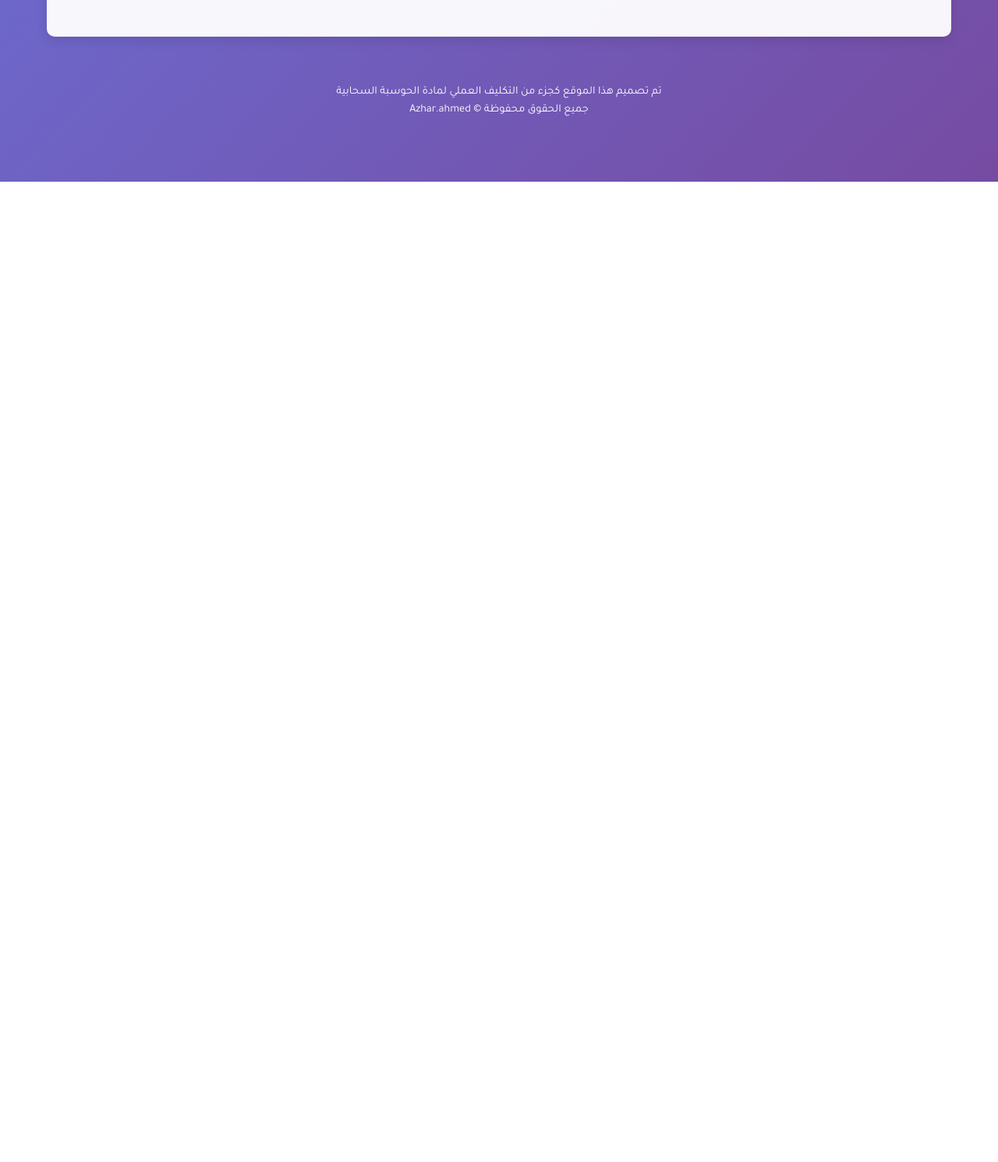
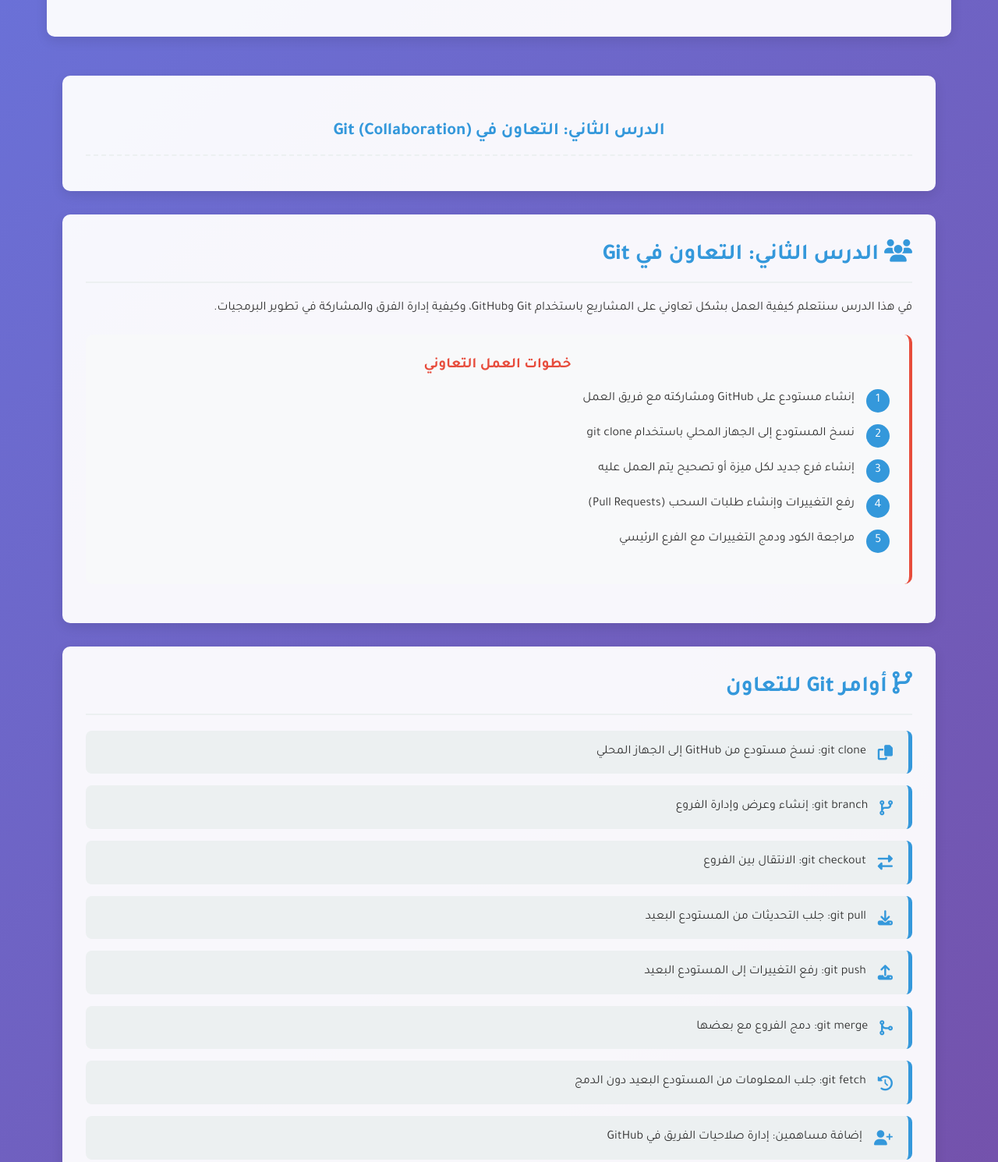
Before and after one commit to Azhar7667/azhra-html1, a plain HTML site: page index.html in a window 1280 px wide. Shown: the part 1216-2706 px from the top of the page at 78% size. Before the commit the page ends 1449 px from the top, so only its background shows below. Drawn offline with Linux system fonts and the light colour scheme.

Commit message:
إضافة محتوى الدرس الثاني (Collaboration)

```diff
--- a/index.html
+++ b/index.html
@@ -197,6 +197,7 @@
     <div class="container">
         <header>
             <h1>مرحباً بك في موقع التعليم</h1>
+            <div class="lesson" id="lesson1"></div>
             <p class="subtitle">تعلم الحوسبة وتطوير البرمجيات بطرق مبسطة وممتعة</p>
             <p class="lesson-title">الدرس الأول: أوامر Git الأساسية</p>
         </header>
@@ -457,6 +458,82 @@
             </div>
         </div>
 
+</head>
+<body>
+    <div class="container">
+        <header>
+
+            <p class="lesson-title">الدرس الثاني: التعاون في Git (Collaboration)</p>
+        </header>
+
+        <div class="content-box">
+            <div class="lesson" id="lesson2"></div>
+            <h2><i class="fas fa-users"></i> الدرس الثاني: التعاون في Git</h2>
+            <p>في هذا الدرس سنتعلم كيفية العمل بشكل تعاوني على المشاريع باستخدام Git وGitHub، وكيفية إدارة الفرق والمشاركة في تطوير البرمجيات.</p>
+
+            <div class="collaboration-steps">
+                <h3>خطوات العمل التعاوني</h3>
+                <div class="step">
+                    <div class="step-number">1</div>
+                    <div>إنشاء مستودع على GitHub ومشاركته مع فريق العمل</div>
+                </div>
+                <div class="step">
+                    <div class="step-number">2</div>
+                    <div>نسخ المستودع إلى الجهاز المحلي باستخدام git clone</div>
+                </div>
+                <div class="step">
+                    <div class="step-number">3</div>
+                    <div>إنشاء فرع جديد لكل ميزة أو تصحيح يتم العمل عليه</div>
+                </div>
+                <div class="step">
+                    <div class="step-number">4</div>
+                    <div>رفع التغييرات وإنشاء طلبات السحب (Pull Requests)</div>
+                </div>
+                <div class="step">
+                    <div class="step-number">5</div>
+                    <div>مراجعة الكود ودمج التغييرات مع الفرع الرئيسي</div>
+                </div>
+            </div>
+        </div>
+
+        <div class="content-box">
+            <h2><i class="fas fa-code-branch"></i> أوامر Git للتعاون</h2>
+            <ul class="lesson-list">
+                <li><i class="fas fa-copy"></i> git clone: نسخ مستودع من GitHub إلى الجهاز المحلي</li>
+                <li><i class="fas fa-code-branch"></i> git branch: إنشاء وعرض وإدارة الفروع</li>
+                <li><i class="fas fa-exchange-alt"></i> git checkout: الانتقال بين الفروع</li>
+                <li><i class="fas fa-download"></i> git pull: جلب التحديثات من المستودع البعيد</li>
+                <li><i class="fas fa-upload"></i> git push: رفع التغييرات إلى المستودع البعيد</li>
+                <li><i class="fas fa-code-merge"></i> git merge: دمج الفروع مع بعضها</li>
+                <li><i class="fas fa-history"></i> git fetch: جلب المعلومات من المستودع البعيد دون الدمج</li>
+                <li><i class="fas fa-user-plus"></i> إضافة مساهمين: إدارة صلاحيات الفريق في GitHub</li>
+            </ul>
+        </div>
+
+        <div class="content-box">
+            <h2><i class="fas fa-users-cog"></i> ميزات العمل التعاوني</h2>
+            <div class="features">
+                <div class="feature">
+                    <i class="fas fa-user-friends"></i>
+                    <h3>عمل جماعي</h3>
+                    <p>تمكين فرق العمل من المشاركة في نفس المشروع بكفاءة</p>
+                </div>
+                <div class="feature">
+                    <i class="fas fa-code-compare"></i>
+                    <h3>مراجعة الكود</h3>
+                    <p>مراجعة وتحسين الكود من قبل عدة أعضاء في الفريق</p>
+                </div>
+                <div class="feature">
+                    <i class="fas fa-project-diagram"></i>
+                    <h3>إدارة المهام</h3>
+                    <p>تتبع المهام والأخطاء وطلبات الميزات بشكل منظم</p>
+                </div>
+            </div>
+        </div>
+
+
+
+
         <footer>
             <p>تم تصميم هذا الموقع كجزء من التكليف العملي لمادة الحوسبة السحابية</p>
             <p>جميع الحقوق محفوظة &copy; Azhar.ahmed</p>
```
